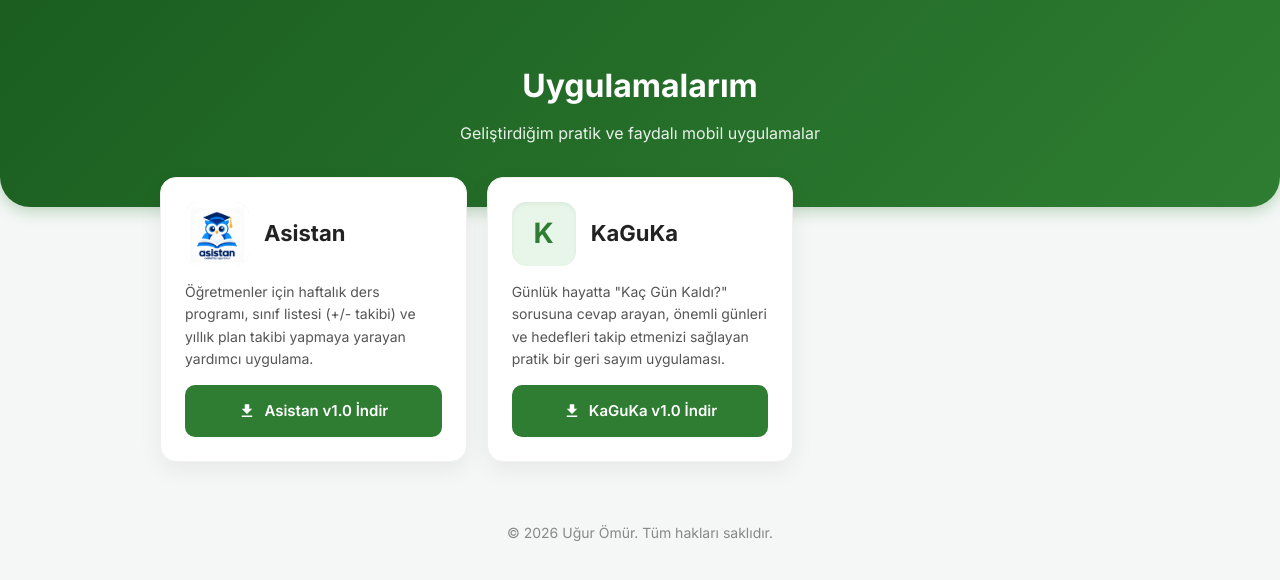
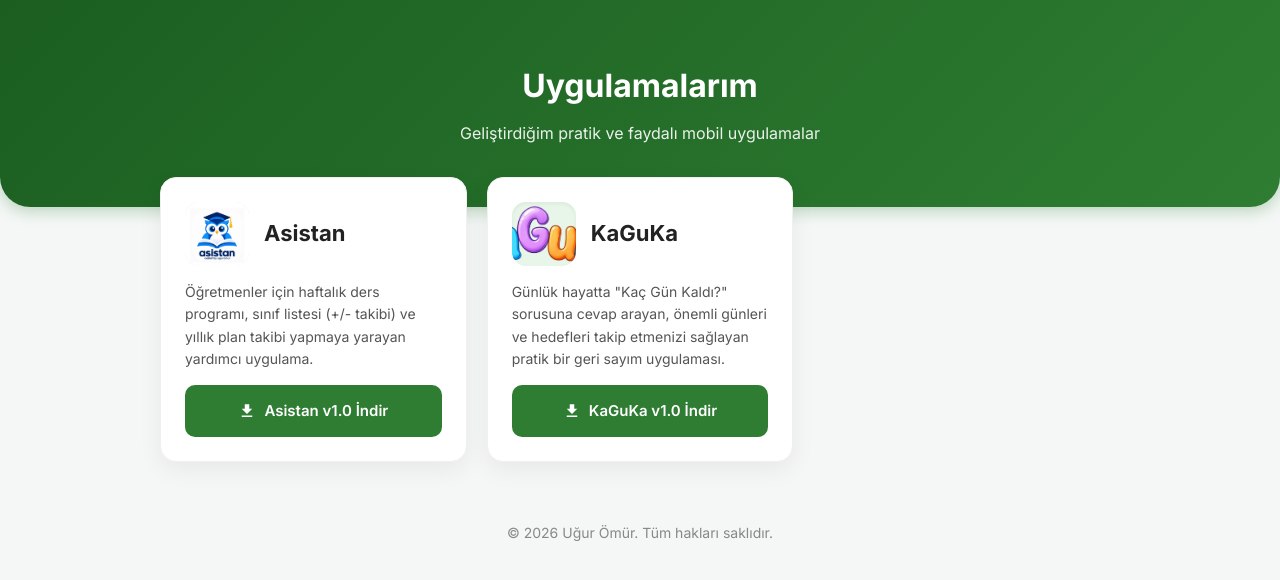
Before and after one commit to gereksiz3x/apps, a plain HTML site: page index.html in a window 1280 px wide. Drawn offline with Linux system fonts and the light colour scheme.

Commit message:
Replace logo placeholder with actual image

```diff
--- a/index.html
+++ b/index.html
@@ -62,7 +62,9 @@
         <!-- KAGUKA UYGULAMASI -->
         <div class="app-card">
             <div class="app-header">
-                <div class="app-icon">K</div> <!-- Logo yüklenince burayı değiştireceğiz -->
+                <div class="app-icon">
+                    <img src="kaguka.png" alt="KaGuKa Logo">
+                </div>
                 <div class="app-title">KaGuKa</div>
             </div>
             <p class="app-desc">Günlük hayatta "Kaç Gün Kaldı?" sorusuna cevap arayan, önemli günleri ve hedefleri takip etmenizi sağlayan pratik bir geri sayım uygulaması.</p>
```
